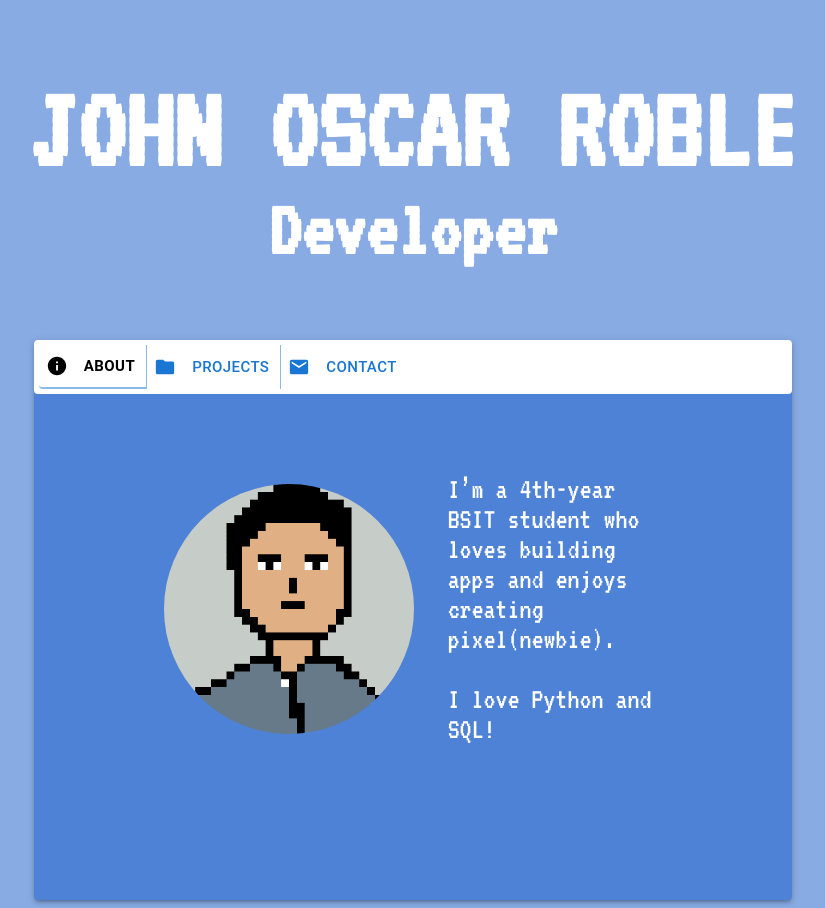
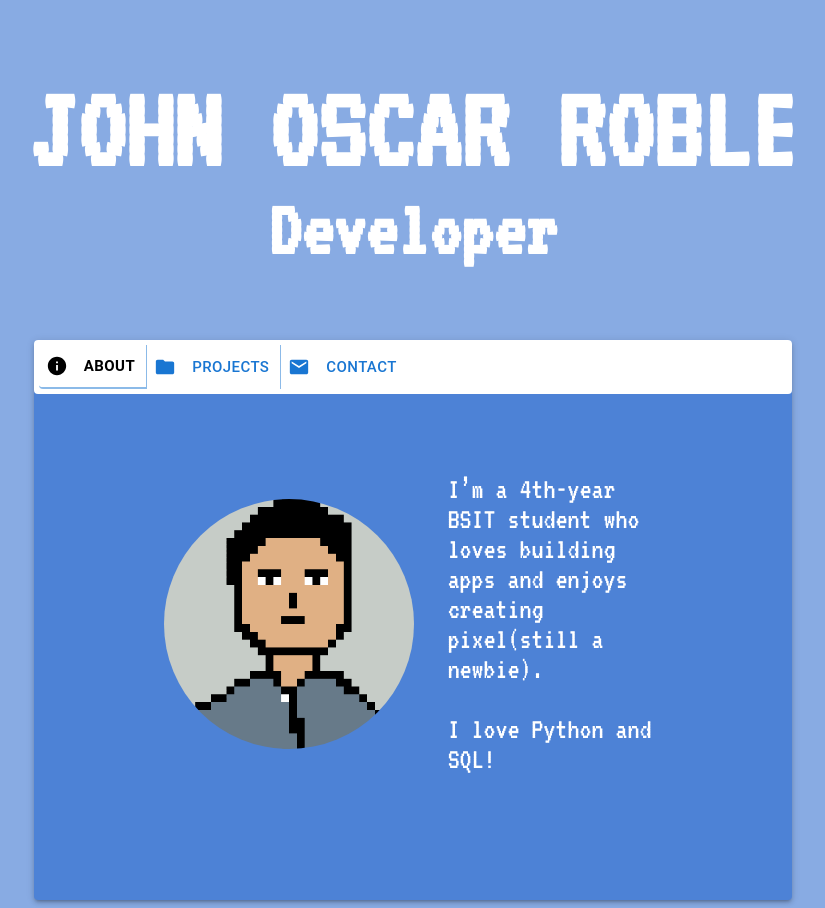
Before and after one commit to shadycodee/Portfolio, a React (Vite) app: page / in a window 1280 px wide. Shown: the whole page, without its empty margins (227-1052 px from the left). Built offline with nearby package versions, Linux system fonts and the light colour scheme.

Commit message:
Update About component description to reflect current experience level

```diff
--- a/src/Pages/About.jsx
+++ b/src/Pages/About.jsx
@@ -16,7 +16,7 @@ function About() {
 
         }}>
             <img src={Image} alt="About Me" style={{ width: '250px', borderRadius: '50%', border: '4px solid transparent', marginRight: '30px' }} />
-           <p> I’m a 4th-year BSIT student who loves building apps and enjoys creating pixel(newbie). <br /> <br />I love Python and SQL!</p>
+           <p> I’m a 4th-year BSIT student who loves building apps and enjoys creating pixel(still a newbie). <br /> <br />I love Python and SQL!</p>
         </div>
 
     </>
```
